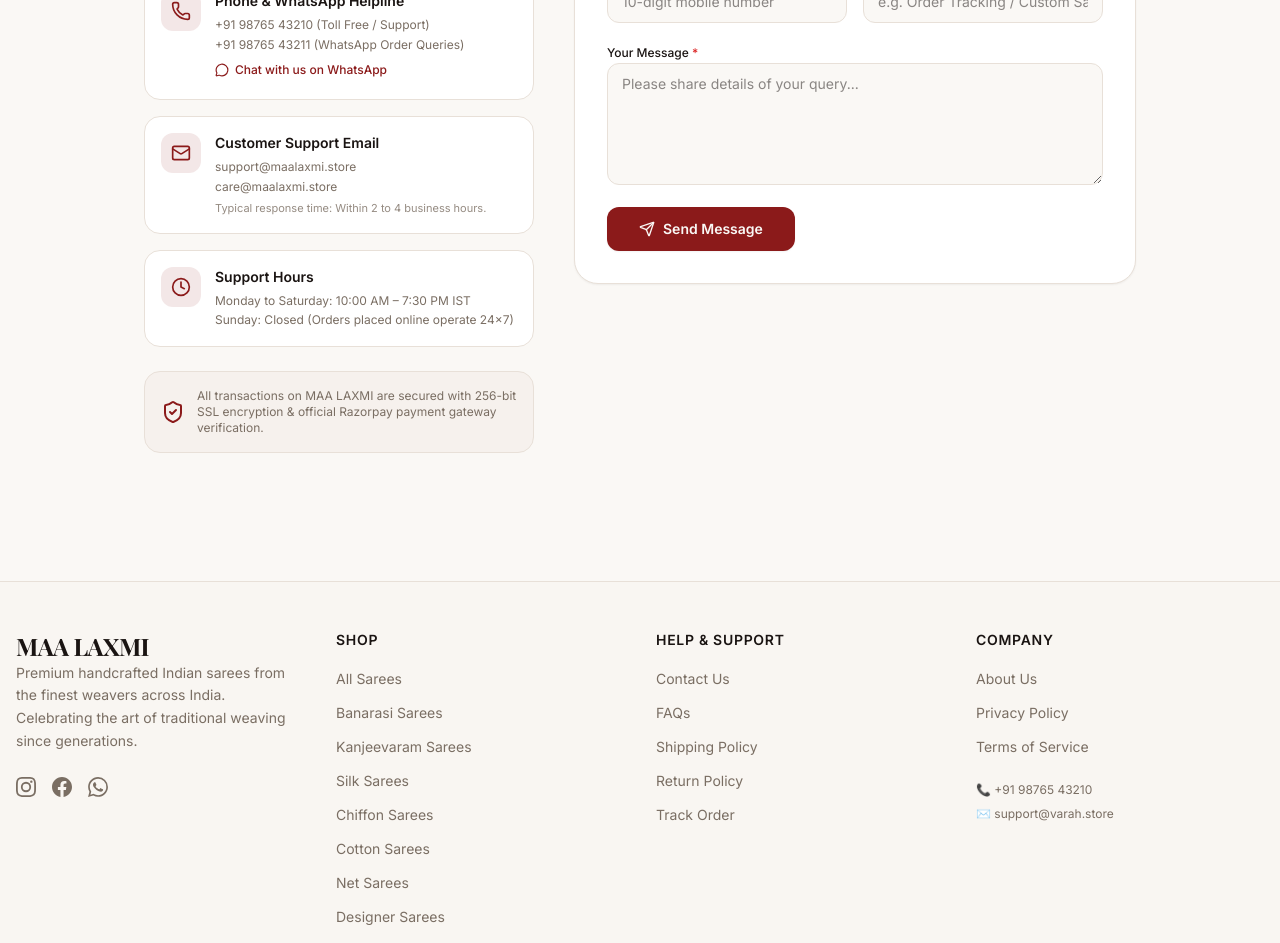
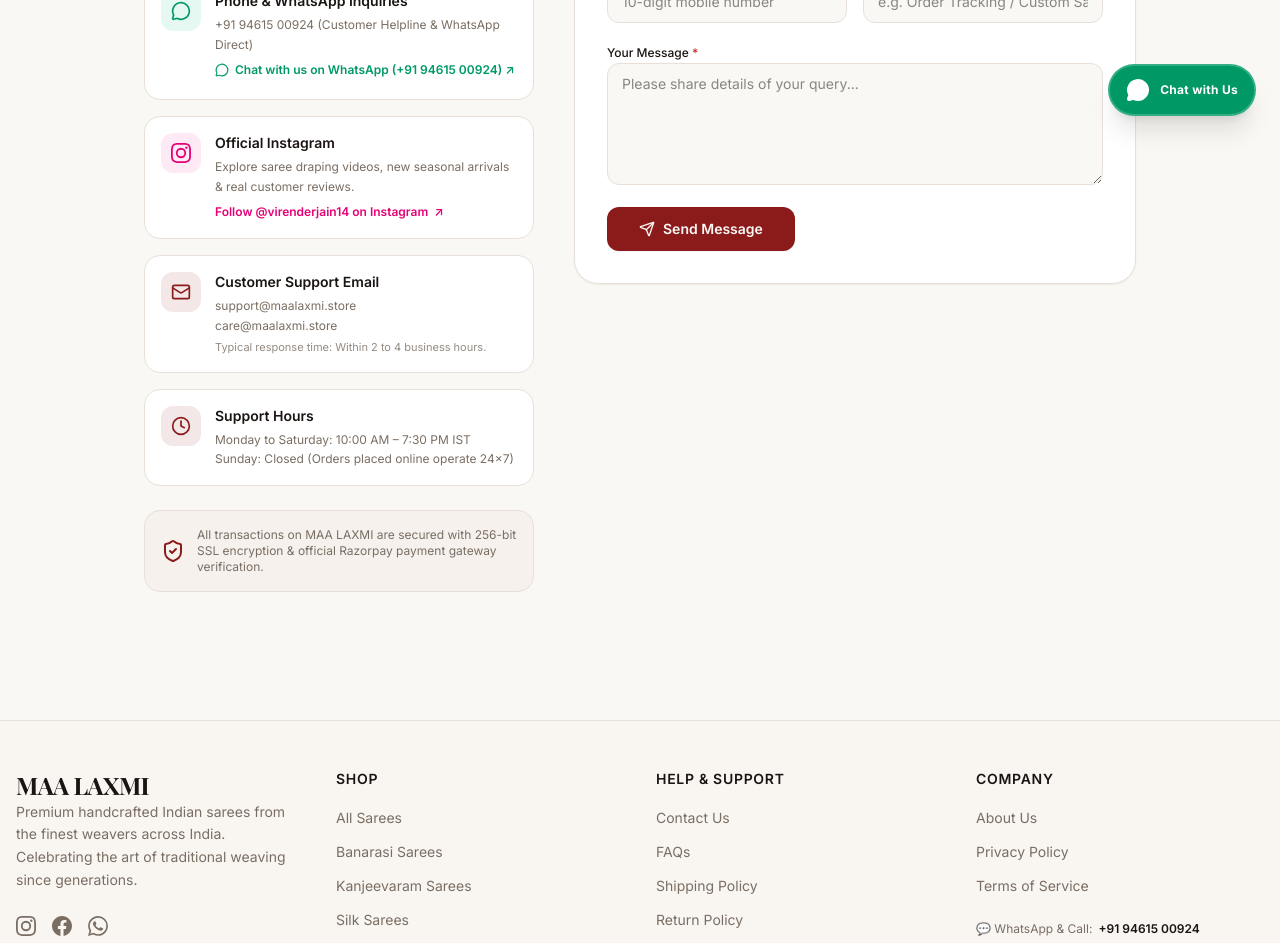
Before and after one commit to muditjain2204/VARAH_-e-commerce-, a Next.js app: page /contact in a window 1280 px wide. Shown: the part 660-1603 px from the top of the page. Built offline with nearby package versions, Linux system fonts and the light colour scheme; no server answers; a web font is replaced by a local one.

Commit message:
feat: integrate client WhatsApp +91 94615 00924 and Instagram profile across site

```diff
--- a/app/(store)/contact/page.tsx
+++ b/app/(store)/contact/page.tsx
@@ -98,23 +98,46 @@ export default function ContactPage() {
 
               {/* Phone / WhatsApp */}
               <div className="flex items-start gap-3.5 p-4 rounded-2xl bg-card border border-border">
-                <div className="p-2.5 rounded-xl bg-primary/10 text-primary shrink-0">
-                  <Phone className="h-5 w-5" />
+                <div className="p-2.5 rounded-xl bg-emerald-500/10 text-emerald-600 shrink-0">
+                  <MessageCircle className="h-5 w-5" />
                 </div>
                 <div>
-                  <h3 className="text-sm font-semibold text-foreground">Phone & WhatsApp Helpline</h3>
+                  <h3 className="text-sm font-semibold text-foreground">Phone & WhatsApp Inquiries</h3>
                   <p className="text-xs text-muted-foreground mt-1 leading-relaxed">
-                    +91 98765 43210 (Toll Free / Support)<br />
-                    +91 98765 43211 (WhatsApp Order Queries)
+                    +91 94615 00924 (Customer Helpline & WhatsApp Direct)
                   </p>
                   <a
-                    href="https://wa.me/919876543210"
+                    href="https://wa.me/919461500924?text=Hello%20Maa%20Laxmi%20Sarees%2C%20I%20have%20an%20inquiry%20regarding%20your%20sarees."
                     target="_blank"
                     rel="noreferrer"
-                    className="inline-flex items-center gap-1.5 text-xs text-primary font-medium mt-2 hover:underline"
+                    className="inline-flex items-center gap-1.5 text-xs text-emerald-600 dark:text-emerald-400 font-semibold mt-2 hover:underline"
                   >
                     <MessageCircle className="h-3.5 w-3.5" />
-                    Chat with us on WhatsApp
+                    Chat with us on WhatsApp (+91 94615 00924) ↗
+                  </a>
+                </div>
+              </div>
+
+              {/* Instagram */}
+              <div className="flex items-start gap-3.5 p-4 rounded-2xl bg-card border border-border">
+                <div className="p-2.5 rounded-xl bg-pink-500/10 text-pink-600 shrink-0">
+                  <svg className="h-5 w-5 fill-current" viewBox="0 0 24 24">
+                    <path d="M12 2.163c3.204 0 3.584.012 4.85.07 3.252.148 4.771 1.691 4.919 4.919.058 1.265.069 1.645.069 4.849 0 3.205-.012 3.584-.069 4.849-.149 3.225-1.664 4.771-4.919 4.919-1.266.058-1.644.07-4.85.07-3.204 0-3.584-.012-4.849-.07-3.26-.149-4.771-1.699-4.919-4.92-.058-1.265-.07-1.644-.07-4.849 0-3.204.013-3.583.07-4.849.149-3.227 1.664-4.771 4.919-4.919 1.266-.057 1.645-.069 4.849-.069zM12 0C8.741 0 8.333.014 7.053.072 2.695.272.273 2.69.073 7.052.014 8.333 0 8.741 0 12c0 3.259.014 3.668.072 4.948.2 4.358 2.618 6.78 6.98 6.98C8.333 23.986 8.741 24 12 24c3.259 0 3.668-.014 4.948-.072 4.354-.2 6.782-2.618 6.979-6.98.059-1.28.073-1.689.073-4.948 0-3.259-.014-3.667-.072-4.947-.196-4.354-2.617-6.78-6.979-6.98C15.668.014 15.259 0 12 0zm0 5.838a6.162 6.162 0 100 12.324 6.162 6.162 0 000-12.324zM12 16a4 4 0 110-8 4 4 0 010 8zm6.406-11.845a1.44 1.44 0 100 2.881 1.44 1.44 0 000-2.881z" />
+                  </svg>
+                </div>
+                <div>
+                  <h3 className="text-sm font-semibold text-foreground">Official Instagram</h3>
+                  <p className="text-xs text-muted-foreground mt-1 leading-relaxed">
+                    Explore saree draping videos, new seasonal arrivals & real customer reviews.
+                  </p>
+                  <a
+                    href="https://www.instagram.com/virenderjain14?vrfl=M2p1Mjhyb3NsMW0="
+                    target="_blank"
+                    rel="noreferrer"
+                    className="inline-flex items-center gap-1.5 text-xs text-pink-600 dark:text-pink-400 font-semibold mt-2 hover:underline"
+                  >
+                    <span>Follow @virenderjain14 on Instagram</span>
+                    <span>↗</span>
                   </a>
                 </div>
               </div>
--- a/app/(store)/faq/page.tsx
+++ b/app/(store)/faq/page.tsx
@@ -73,7 +73,7 @@ const FAQ_DATA: FAQCategory[] = [
       {
         question: "Can I change my delivery address after placing an order?",
         answer:
-          "If your order has not been dispatched yet, contact us immediately via WhatsApp (+91 98765 43210) or email support@maalaxmi.store, and our team will update your shipping destination.",
+          "If your order has not been dispatched yet, contact us immediately via WhatsApp (+91 94615 00924) or email support@maalaxmi.store, and our team will update your shipping destination.",
       },
     ],
   },
@@ -89,7 +89,7 @@ const FAQ_DATA: FAQCategory[] = [
       {
         question: "How do I initiate a return or exchange?",
         answer:
-          "Simply email us at support@maalaxmi.store or WhatsApp us at +91 98765 43210 with your Order Number and photos of the saree. We will verify and arrange a doorstep reverse pickup for you.",
+          "Simply email us at support@maalaxmi.store or WhatsApp us at +91 94615 00924 with your Order Number and photos of the saree. We will verify and arrange a doorstep reverse pickup for you.",
       },
       {
         question: "How long does it take to receive my refund?",
--- a/app/(store)/layout.tsx
+++ b/app/(store)/layout.tsx
@@ -1,5 +1,5 @@
 import { cookies } from "next/headers";
-import { Navbar, Footer } from "@/components/layout";
+import { Navbar, Footer, WhatsAppButton } from "@/components/layout";
 import { AdminPreviewBar } from "@/components/admin/admin-preview-bar";
 
 export default async function StoreLayout({
@@ -16,6 +16,7 @@ export default async function StoreLayout({
       <Navbar />
       <main className="flex-1">{children}</main>
       <Footer />
+      <WhatsAppButton />
     </div>
   );
 }
--- a/app/(store)/privacy-policy/page.tsx
+++ b/app/(store)/privacy-policy/page.tsx
@@ -162,7 +162,7 @@ export default function PrivacyPolicyPage() {
               <p><strong>Company:</strong> MAA LAXMI Sarees & Handlooms</p>
               <p><strong>Address:</strong> Radha Krishna Textile Market, Ring Road, Surat, Gujarat — 395002, India</p>
               <p><strong>Email:</strong> privacy@maalaxmi.store / support@maalaxmi.store</p>
-              <p><strong>Phone:</strong> +91 98765 43210</p>
+              <p><strong>Phone / WhatsApp:</strong> +91 94615 00924</p>
             </div>
           </div>
         </div>
--- a/app/(store)/return-policy/page.tsx
+++ b/app/(store)/return-policy/page.tsx
@@ -86,7 +86,7 @@ export default function ReturnPolicyPage() {
               <li>
                 <strong>Submit Request:</strong> Email us at{" "}
                 <a href="mailto:support@maalaxmi.store" className="text-primary underline font-medium">support@maalaxmi.store</a>{" "}
-                or message our WhatsApp care desk at <strong>+91 98765 43210</strong> with your <strong>Order Number (e.g. VRH-XXXXXXXX-XXXX)</strong>, product photos, and reason for return.
+                or message our WhatsApp care desk at <strong>+91 94615 00924</strong> with your <strong>Order Number (e.g. VRH-XXXXXXXX-XXXX)</strong>, product photos, and reason for return.
               </li>
               <li>
                 <strong>Pickup Scheduling:</strong> Once verified (typically within 24 hours), our courier partner will arrange a doorstep reverse pickup from your original delivery address.
--- a/app/(store)/shipping-policy/page.tsx
+++ b/app/(store)/shipping-policy/page.tsx
@@ -135,7 +135,7 @@ export default function ShippingPolicyPage() {
               <span>Inspection Upon Delivery</span>
             </div>
             <p className="text-xs text-muted-foreground leading-relaxed">
-              If the outer courier parcel appears noticeably damaged, torn, or tampered with at the time of delivery, please <strong>refuse to accept the package</strong> and take a clear photograph. Notify our support desk immediately at <a href="mailto:support@maalaxmi.store" className="text-primary underline">support@maalaxmi.store</a> or call <span className="font-semibold">+91 98765 43210</span> with your Order Number so we can dispatch a replacement promptly.
+              If the outer courier parcel appears noticeably damaged, torn, or tampered with at the time of delivery, please <strong>refuse to accept the package</strong> and take a clear photograph. Notify our support desk immediately at <a href="mailto:support@maalaxmi.store" className="text-primary underline">support@maalaxmi.store</a> or call/WhatsApp <span className="font-semibold">+91 94615 00924</span> with your Order Number so we can dispatch a replacement promptly.
             </p>
           </div>
 
--- a/app/(store)/terms/page.tsx
+++ b/app/(store)/terms/page.tsx
@@ -178,7 +178,7 @@ export default function TermsPage() {
               <p><strong>Brand:</strong> MAA LAXMI Sarees & Handlooms</p>
               <p><strong>Address:</strong> Radha Krishna Textile Market, Ring Road, Surat, Gujarat — 395002</p>
               <p><strong>Email:</strong> support@maalaxmi.store</p>
-              <p><strong>Helpline:</strong> +91 98765 43210</p>
+              <p><strong>Helpline / WhatsApp:</strong> +91 94615 00924</p>
             </div>
           </div>
         </div>
--- a/app/api/shipping/label/route.ts
+++ b/app/api/shipping/label/route.ts
@@ -120,7 +120,7 @@ export async function GET(req: NextRequest) {
         <strong>RETURN IF UNDELIVERED TO:</strong><br>
         Varah Silk Store Logistics Hub<br>
         K37/42 Godowlia Chowk, Varanasi, UP - 221001<br>
-        Support: care@varah.store | +91 9876543210
+        Support: care@maalaxmi.store | +91 9461500924
       </div>
 
       <div style="font-size: 10px; color: #777; margin-top: 8px; text-align: center;">
--- a/components/layout/footer.tsx
+++ b/components/layout/footer.tsx
@@ -23,8 +23,10 @@ export function Footer() {
             </p>
             <div className="flex gap-4 pt-2">
               <a
-                href="#"
-                className="text-muted-foreground hover:text-foreground transition-colors"
+                href="https://www.instagram.com/virenderjain14?vrfl=M2p1Mjhyb3NsMW0="
+                target="_blank"
+                rel="noopener noreferrer"
+                className="text-muted-foreground hover:text-pink-600 transition-colors"
                 aria-label="Instagram"
               >
                 <svg className="h-5 w-5" fill="currentColor" viewBox="0 0 24 24">
@@ -41,8 +43,10 @@ export function Footer() {
                 </svg>
               </a>
               <a
-                href="#"
-                className="text-muted-foreground hover:text-foreground transition-colors"
+                href="https://wa.me/919461500924?text=Hello%20Maa%20Laxmi%20Sarees%2C%20I%20have%20an%20inquiry%20regarding%20your%20sarees."
+                target="_blank"
+                rel="noopener noreferrer"
+                className="text-muted-foreground hover:text-emerald-600 transition-colors"
                 aria-label="WhatsApp"
               >
                 <svg className="h-5 w-5" fill="currentColor" viewBox="0 0 24 24">
@@ -108,11 +112,17 @@ export function Footer() {
               ))}
             </ul>
             <div className="mt-6 space-y-2">
+              <a
+                href="https://wa.me/919461500924?text=Hello%20Maa%20Laxmi%20Sarees%2C%20I%20have%20an%20inquiry."
+                target="_blank"
+                rel="noopener noreferrer"
+                className="text-xs text-muted-foreground hover:text-emerald-600 transition-colors flex items-center gap-1.5"
+              >
+                <span>💬 WhatsApp & Call:</span>
+                <span className="font-semibold text-foreground">+91 94615 00924</span>
+              </a>
               <p className="text-xs text-muted-foreground">
-                📞 +91 98765 43210
-              </p>
-              <p className="text-xs text-muted-foreground">
-                ✉️ support@varah.store
+                ✉️ support@maalaxmi.store
               </p>
             </div>
           </div>
--- a/components/layout/index.ts
+++ b/components/layout/index.ts
@@ -1,2 +1,3 @@
 export { Navbar } from "./navbar";
 export { Footer } from "./footer";
+export { WhatsAppButton } from "./whatsapp-button";
--- /dev/null
+++ b/components/layout/whatsapp-button.tsx
@@ -0,0 +1,25 @@
+"use client";
+
+import { MessageCircle } from "lucide-react";
+
+export function WhatsAppButton() {
+  const whatsappUrl =
+    "https://wa.me/919461500924?text=Hello%20Maa%20Laxmi%20Sarees%2C%20I%20have%20an%20inquiry%20regarding%20your%20handcrafted%20sarees.";
+
+  return (
+    <aside aria-label="Customer Support" className="fixed bottom-6 right-6 z-40 flex items-center group">
+      <a
+        href={whatsappUrl}
+        target="_blank"
+        rel="noopener noreferrer"
+        aria-label="Chat on WhatsApp (+91 94615 00924)"
+        className="flex items-center gap-2.5 bg-emerald-600 hover:bg-emerald-700 text-white p-3.5 sm:px-4 sm:py-3 rounded-full shadow-xl hover:shadow-2xl transition-all duration-300 active:scale-95 border-2 border-white/20"
+      >
+        <MessageCircle className="h-6 w-6 fill-current" />
+        <span className="hidden sm:inline-block text-xs font-bold tracking-wide">
+          Chat with Us
+        </span>
+      </a>
+    </aside>
+  );
+}
--- a/components/store/product-detail-actions.tsx
+++ b/components/store/product-detail-actions.tsx
@@ -2,7 +2,7 @@
 
 import { useState } from "react";
 import { useRouter } from "next/navigation";
-import { ShoppingCart, Heart, Share2, Zap, Check, MapPin, Truck } from "lucide-react";
+import { ShoppingCart, Heart, Share2, Zap, Check, MapPin, Truck, MessageCircle } from "lucide-react";
 import { useCart } from "@/components/providers/cart-provider";
 import { useWishlist } from "@/components/providers/wishlist-provider";
 import { toast } from "sonner";
@@ -277,6 +277,19 @@ export function ProductDetailActions({
             <Share2 className="h-5 w-5" />
           </button>
         </div>
+
+        {/* WhatsApp Inquiry Button */}
+        <a
+          href={`https://wa.me/919461500924?text=${encodeURIComponent(
+            `Hello Maa Laxmi Sarees, I have an inquiry about this saree: "${product.name}" (Price: ₹${product.salePrice || product.basePrice})`
+          )}`}
+          target="_blank"
+          rel="noopener noreferrer"
+          className="w-full inline-flex items-center justify-center gap-2 h-11 border border-emerald-600/30 bg-emerald-50 hover:bg-emerald-100 dark:bg-emerald-950/30 dark:hover:bg-emerald-950/50 text-emerald-700 dark:text-emerald-300 font-semibold rounded-xl text-xs transition-all active:scale-[0.98] shadow-xs"
+        >
+          <MessageCircle className="h-4 w-4 text-emerald-600" />
+          <span>Inquire or Request Video on WhatsApp (+91 94615 00924)</span>
+        </a>
       </div>
 
       {/* PIN Code Delivery Checker */}
```
